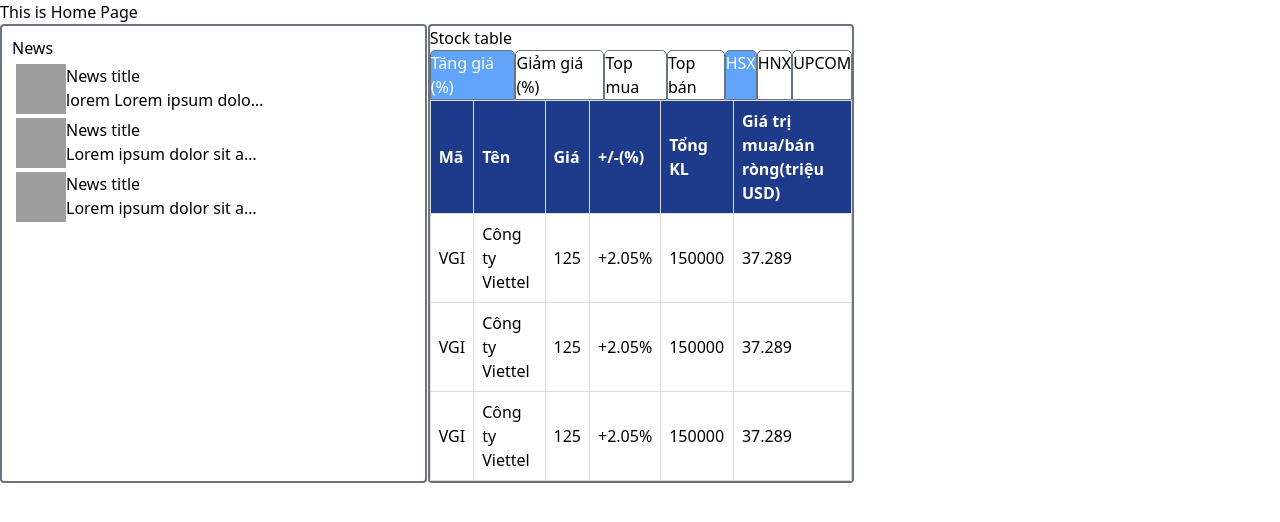
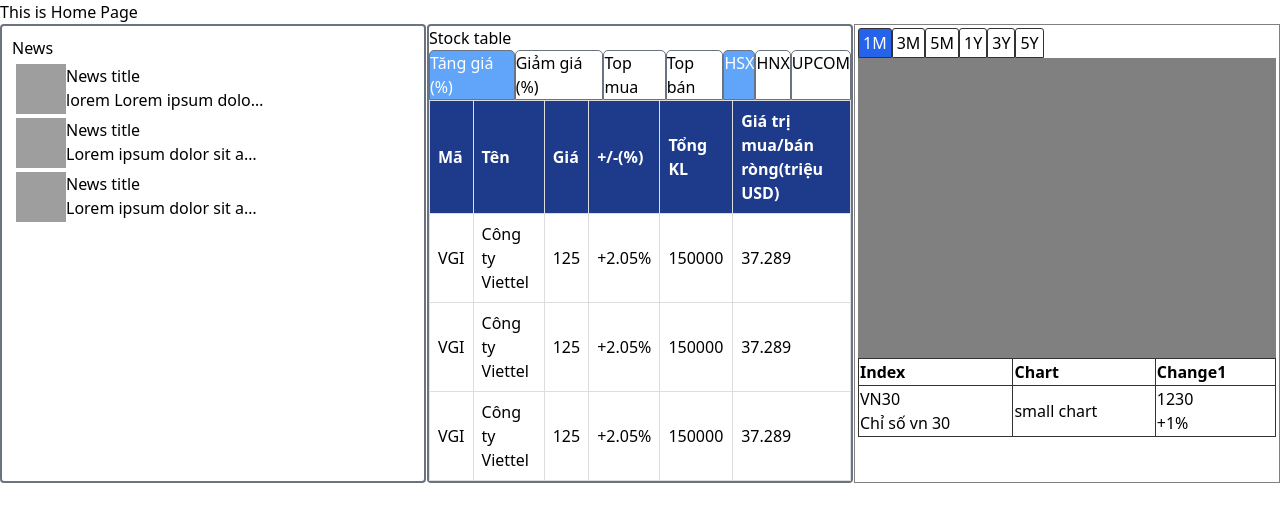
Before and after one commit to TungPhamQ/legend, a Nuxt app: page / in a window 1280 px wide. Shown: the top 522 px of the page. Built offline with nearby package versions, Linux system fonts and the light colour scheme; grey boxes are pictures that could not be loaded.

Commit message:
[front] add .nuxt file

```diff
--- /dev/null
+++ b/components/IndexInfo.vue
@@ -0,0 +1,93 @@
+<template>
+  <div class="index-info w-1/3">
+    <div class="select-btn">
+      <span class="select">1M</span>
+      <span>3M</span>
+      <span>5M</span>
+      <span>1Y</span>
+      <span>3Y</span>
+      <span>5Y</span>
+    </div>
+    <div class="chart"></div>
+    <table class="index-table">
+      <thead>
+        <tr>
+          <th v-for="col in indexData.header" :key="col.id">{{ col.name }}</th>
+        </tr>
+      </thead>
+      <tbody>
+        <tr>
+          <td class="">
+            <div class="index">VN30</div>
+            <div class="index-full-name">Chỉ số vn 30</div>
+          </td>
+          <td class="small-chart">small chart</td>
+          <td>
+            <div class="price">1230</div>
+            <div class="change-percent">+1%</div>
+          </td>
+        </tr>
+      </tbody>
+    </table>
+  </div>
+</template>
+
+<script>
+export default {
+  name: 'StockTable',
+  data() {
+    return {
+      indexData: {
+        header: [
+          {
+            id: 1,
+            name: 'Index',
+          },
+          {
+            id: 2,
+            name: 'Chart',
+          },
+          {
+            id: 3,
+            name: 'Change1',
+          },
+        ],
+      },
+    }
+  },
+}
+</script>
+<style scoped>
+.index-info {
+  padding: 3px;
+  border: 1px solid gray;
+}
+.chart {
+  width: 100%;
+  height: 300px;
+  background: gray;
+}
+.index-table {
+  width: 100%;
+}
+th,
+td {
+  border: 1px solid #333;
+}
+th {
+  text-align: left;
+}
+.select-btn {
+  display: flex;
+}
+.select-btn span {
+  border: 1px solid #333;
+  border-radius: 3px 3px 0 0;
+  color: #000;
+  padding: 2px 4px;
+}
+.select-btn .select {
+  background: #2563eb;
+  color: #fff;
+}
+</style>
--- a/components/StockTable.vue
+++ b/components/StockTable.vue
@@ -82,5 +82,6 @@ th {
 .btn-tab {
   border: 1px solid #6b7280;
   border-radius: 5px 5px 0 0;
+  cursor: pointer;
 }
 </style>
--- a/pages/index.vue
+++ b/pages/index.vue
@@ -4,6 +4,7 @@
     <div class="flex gap-px">
       <TheNews />
       <StockTable />
+      <IndexInfo />
     </div>
   </div>
 </template>
```
Also changed, not shown: 1 other file (tests, documents, lock files or other folders).
